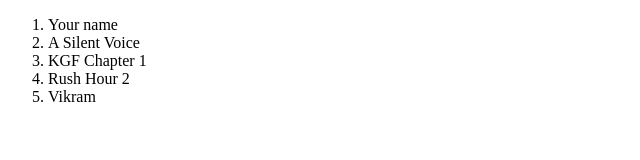
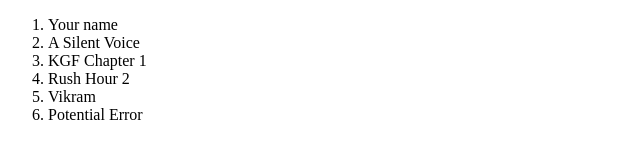
Before and after one commit to thenushan123/First-github-repo, a plain HTML site: page index.html in a window 1280 px wide. Shown: the full height of the page, 0-640 px from the left. Drawn offline with Linux system fonts and the light colour scheme.

Commit message:
Add Potential Error

```diff
--- a/index.html
+++ b/index.html
@@ -12,6 +12,7 @@
         <li>KGF Chapter 1</li>
         <li>Rush Hour 2</li>
         <li>Vikram</li>
+        <li>Potential Error</li>
     </ol>
 </body>
 </html>
```
